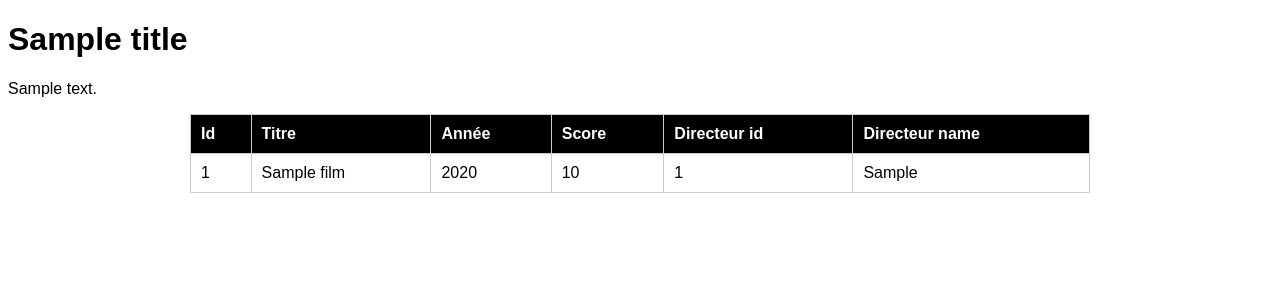
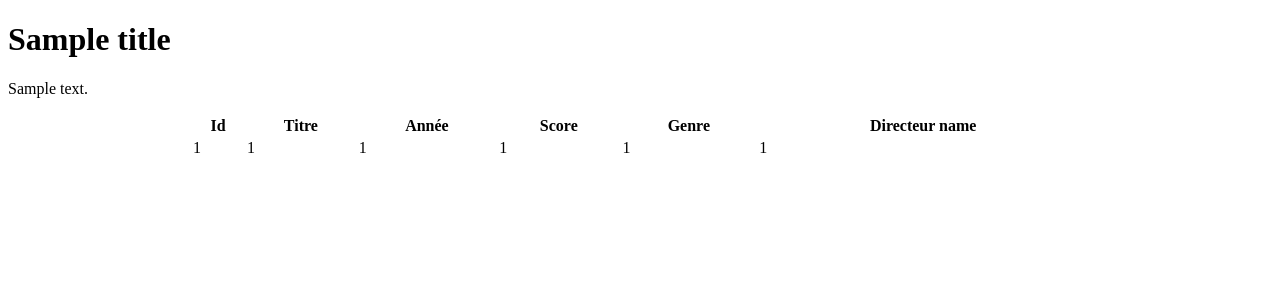
Before and after one commit to Aikoze/php, a PHP site: template views/site.view.php in a window 1280 px wide. Shown: the top 300 px of the page. Run offline with PHP 8.4, Linux system fonts and the light colour scheme; the template is opened without the code that fills it: most values are stand-ins (such as "Sample title", 1, 10 or a date in 2020); some libraries are stand-ins or nearby versions.

Commit message:
ajout du type + mise en page

```diff
--- a/class/App/Entity/Type.class.php
+++ b/class/App/Entity/Type.class.php
@@ -16,7 +16,7 @@ class Type
 {
 
     private $id;
-    private $name;
+    public $name;
 
     /**
      * @return mixed
--- a/css/home.css
+++ b/css/home.css
@@ -1,27 +1,4 @@
-*, *::before, *::after{
-    box-sizing: border-box;
-}
-
-body{
-    font-family: sans-serif;
-}
 
 table{
     width: 900px;
-    border-collapse: collapse;
 }
-
-th, td, tr {
-    padding: 10px;
-    text-align: left;
-    border: solid 1px #CCC;
-}
-
-th{
-    background-color: black;
-    color: #ffffff;
-}
-
-tr:nth-child(old){
-    background-color: white;
-}
--- a/views/layout.view.php
+++ b/views/layout.view.php
@@ -2,9 +2,16 @@
 <html lang="fr">
 <head>
     <meta http-equiv="Content-Type" content="text/html; charset=UTF-8">
+    <!--<link rel="stylesheet" href="../css/normalize.css" type="text/css;">
+    <link rel="stylesheet" href="../css/skeleton.css" type="text/css;">-->
     <link rel="stylesheet" href="../css/home.css" type="text/css;">
-        <title>Mon site tout beau</title>
+    <link rel="stylesheet" type="text/css" href="https://cdn.datatables.net/1.10.19/css/jquery.dataTables.css">
+    <script type="text/javascript" charset="utf8"
+            src="https://cdn.datatables.net/1.10.19/js/jquery.dataTables.js"></script>
+
+    <title>Mon site tout beau</title>
 <body>
 <?= $content ?>
 </body>
+
 </html>
--- a/views/site.view.php
+++ b/views/site.view.php
@@ -1,26 +1,25 @@
 <h1><?= $title ?></h1>
 <p><?= $text ?></p>
-<table align="center">
+<table id="table_id" align="center" class="t">
     <thead>
-    <tr>
         <th>Id</th>
         <th>Titre</th>
         <th>Année</th>
         <th>Score</th>
-        <th>Directeur id</th>
+        <th>Genre</th>
         <th>Directeur name</th>
-    </tr>
     </thead>
     <tbody>
-    <?php foreach ($films as $film): ?>
         <tr>
-            <td><?= $film->getId() ?></td>
-            <td><?= $film->getTitle() ?></td>
-            <td><?= $film->getYear() ?></td>
-            <td><?= $film->getScore() ?></td>
-            <td><?= $film->getIdDirector() ?></td>
-            <td><?= $film->getDirectorByMovie() ?></td>
+            <td>1</td>
+            <td>1</td>
+            <td>1</td>
+            <td>1</td>
+            <td>1</td>
+            <td>1</td>
         </tr>
-    <?php endforeach; ?>
     </tbody>
 </table>
+<script type="javascript">$(document).ready( function () {
+        $('#table_id').DataTable();
+    } );</script>
```
Also changed, not shown: class/App/Entity/Movie.class.php (+11 -0 lines).
